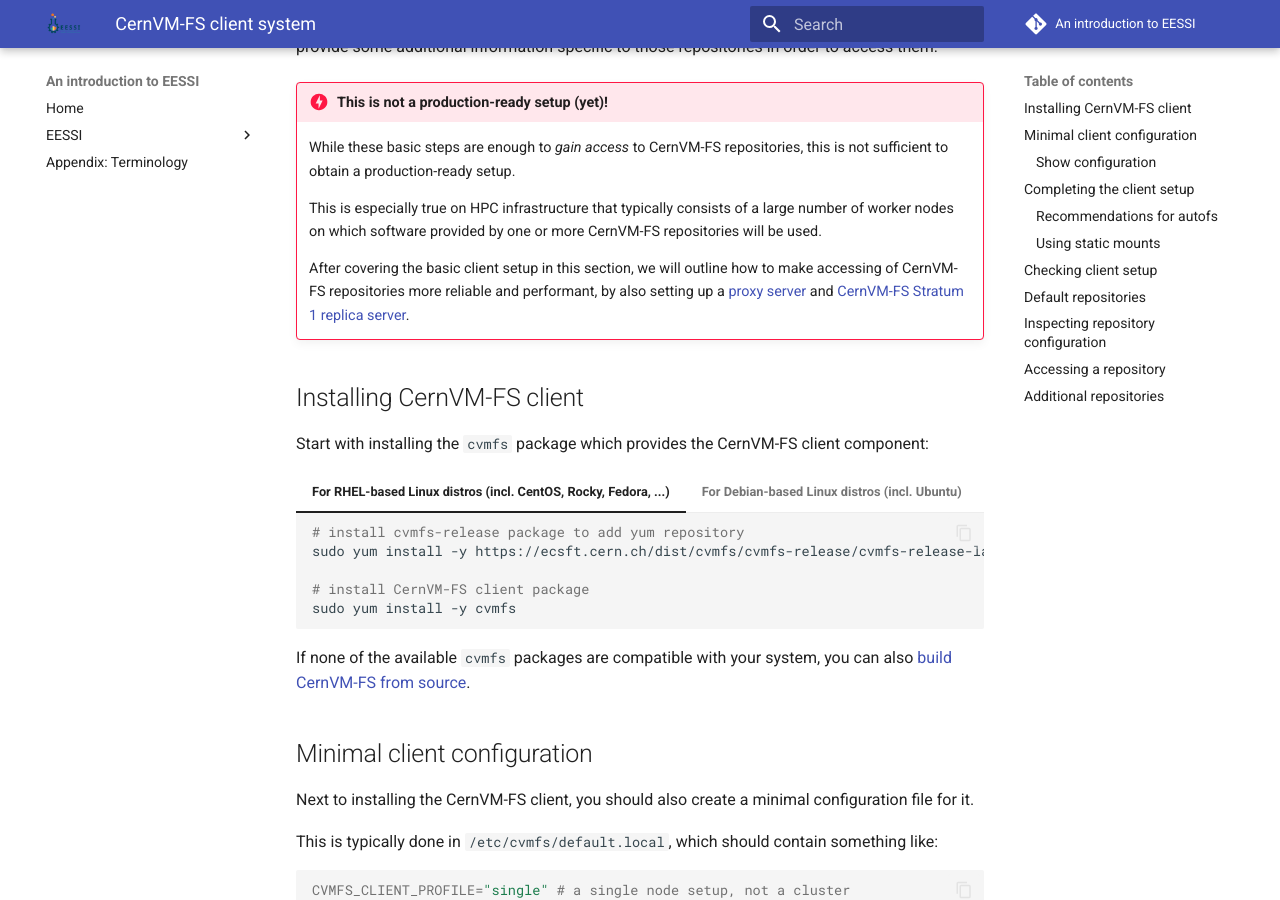
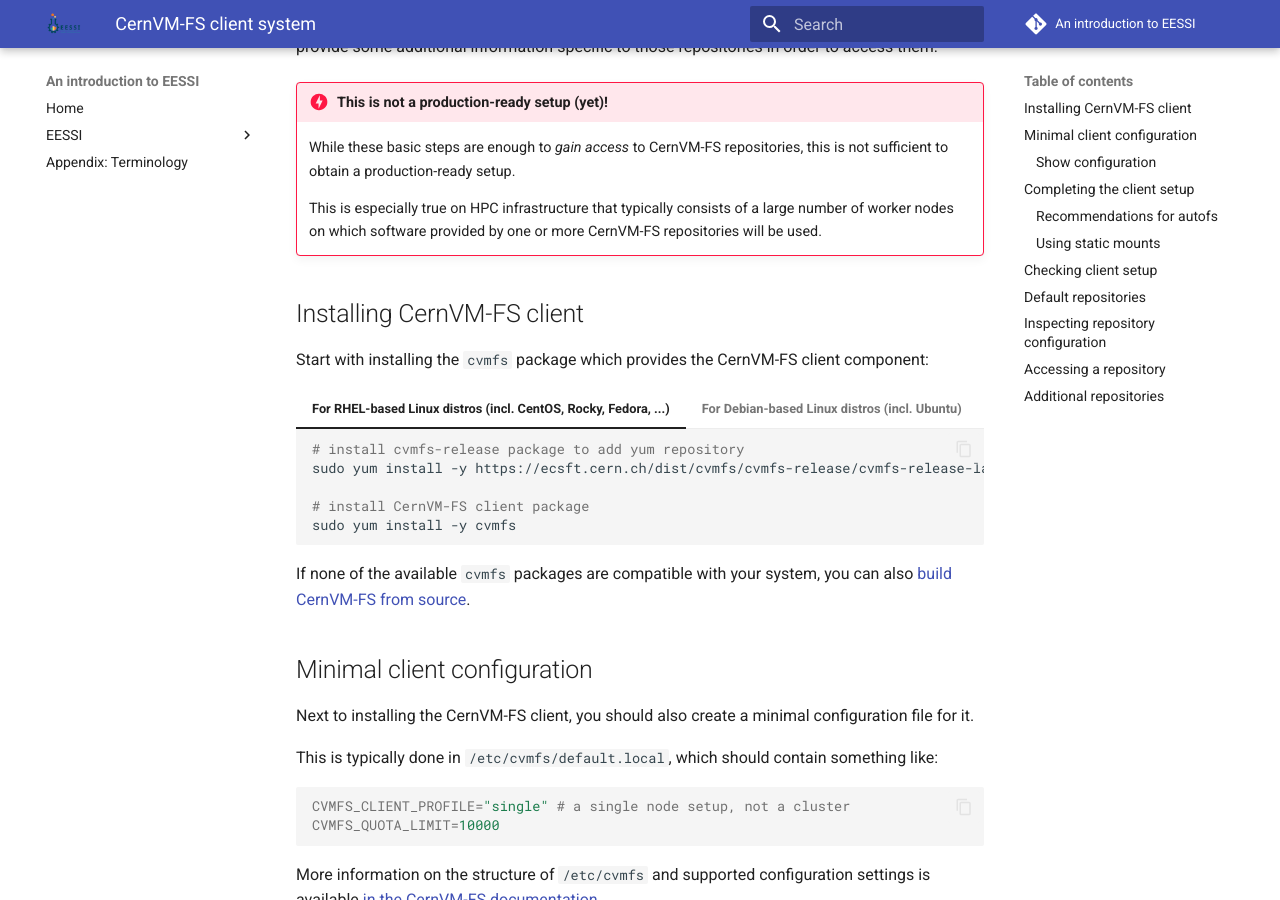
Before and after one commit to EESSI/eessi-tutorial, an MkDocs documentation site: the page built from docs/access/client.md, in a window 1280 px wide and 900 px high, scrolled down 456 px. Built offline with MkDocs 1.6.1 and Material for MkDocs 9.7.7, drawn with Linux system fonts in a browser that asks for light colours; comment, search, counter and statistics services are not loaded.

Commit message:
Fill some more gaps

````diff
--- a/docs/access/client.md
+++ b/docs/access/client.md
@@ -23,11 +23,6 @@
     This is especially true on HPC infrastructure that typically consists of a
     large number of worker nodes on which software provided by one or more
     CernVM-FS repositories will be used.
-
-    After covering the basic client setup in this section, we will outline
-    how to make accessing of CernVM-FS repositories more reliable and performant,
-    by also setting up a [proxy server](proxy.md) and [CernVM-FS Stratum 1
-    replica server](stratum1.md).
 
 
 ## Installing CernVM-FS client
@@ -92,8 +87,6 @@
     ``` { .ini .copy }
     CVMFS_HTTP_PROXY="DIRECT"
     ```
-
-    We will get back to `CVMFS_HTTP_PROXY` later when [setting up a proxy server](proxy.md).
 
 ??? note "Maximum size of client cache *(click to expand)*"
 
````
